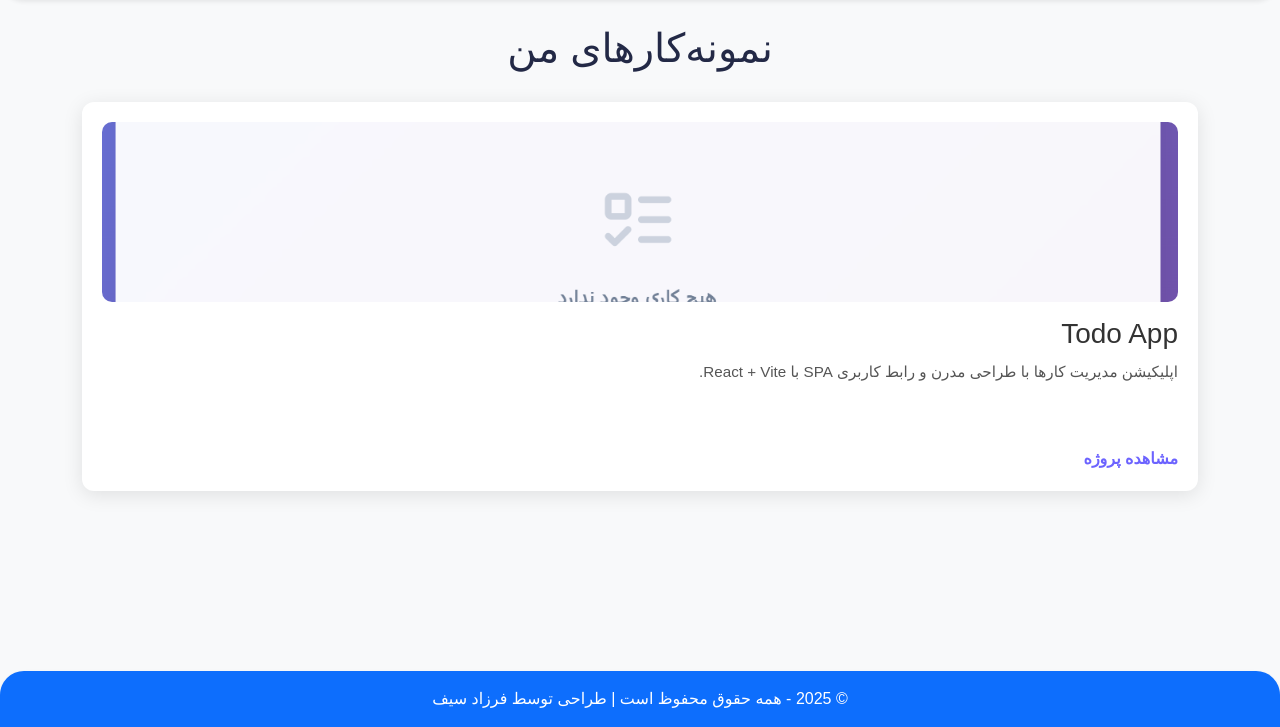
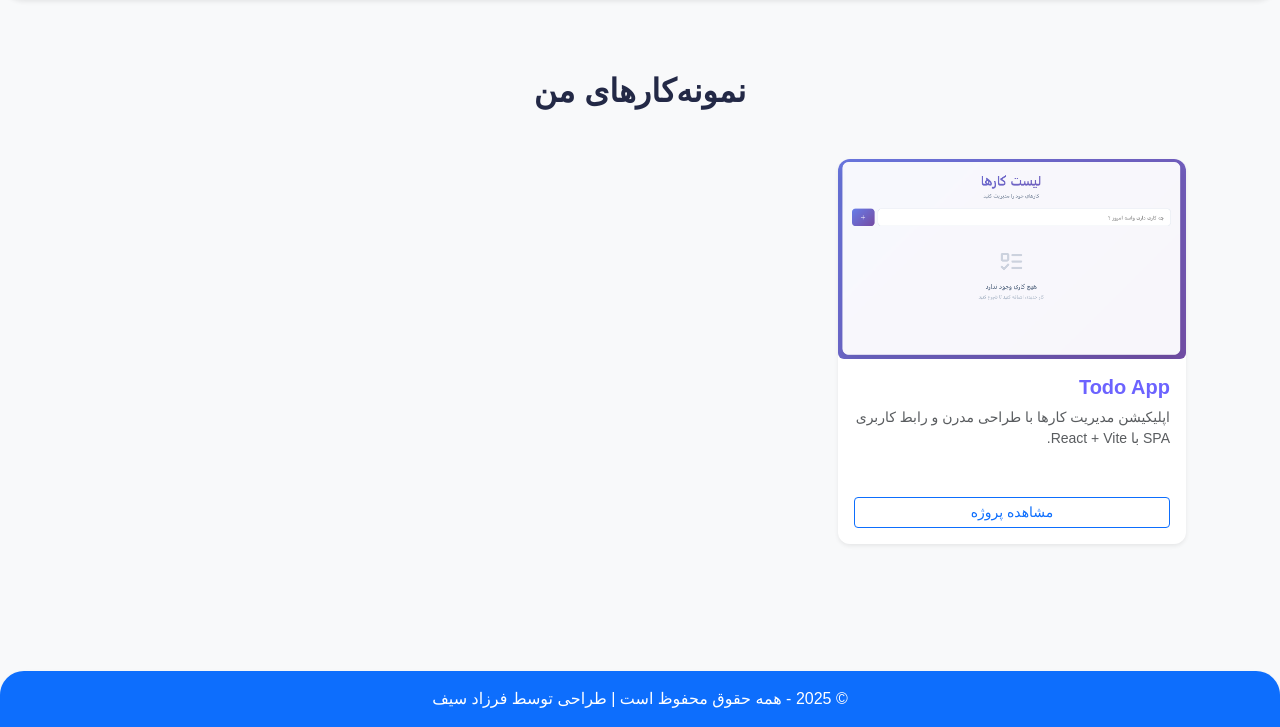
Before and after one commit to Fiesdazraf/safecode, a Django app: page /portfolio/ in a window 1280 px wide. Shown: the part 73-800 px from the top of the page. Run offline with Django 5.2, Linux system fonts and the light colour scheme; data comes from the database, SQL or seed files in the repository; both versions use the stored data as it was after the commit; some web fonts are replaced.

Commit message:
changin porfolio style

```diff
--- a/main/static/main/style.css
+++ b/main/static/main/style.css
@@ -281,50 +281,27 @@ footer, .site-footer {
 }
 
 .portfolio-card {
-    background: white;
-    border-radius: 12px;
-    box-shadow: 0 4px 20px rgba(0,0,0,0.1);
-    padding: 20px;
-    transition: transform 0.3s ease, box-shadow 0.3s ease;
-    cursor: pointer;
+  transition: transform 0.2s ease, box-shadow 0.3s ease;
+  border-radius: 12px;
+  overflow: hidden;
 }
 
 .portfolio-card:hover {
-    transform: translateY(-8px);
-    box-shadow: 0 8px 30px rgba(0,0,0,0.15);
+  transform: translateY(-5px);
+  box-shadow: 0 8px 20px rgba(0,0,0,0.1);
 }
 
-.portfolio-card img {
-    width: 100%;
-    height: 180px;
-    object-fit: cover;
-    border-radius: 10px;
-    margin-bottom: 15px;
+.img-wrapper {
+  max-height: 200px;
+  overflow: hidden;
 }
 
-.portfolio-card h3 {
-    margin-bottom: 10px;
-    color: #333;
+.img-wrapper img {
+  object-fit: cover;
+  width: 100%;
+  height: 100%;
 }
 
-.portfolio-card p {
-    color: #555;
-    font-size: 0.95rem;
-    min-height: 60px;
-}
-
-.portfolio-card a {
-    display: inline-block;
-    margin-top: 10px;
-    color: #6c63ff;
-    text-decoration: none;
-    font-weight: bold;
-    transition: color 0.3s ease;
-}
-
-.portfolio-card a:hover {
-    color: #574bff;
-}
 
 /* بلاگ - لیست مطالب */
 .social-btn {
--- a/main/templates/main/portfolio.html
+++ b/main/templates/main/portfolio.html
@@ -1,40 +1,30 @@
-{% extends "main/base.html" %}
+{% extends 'main/base.html' %}
+{% load static %}
 
 {% block title %}نمونه‌کارها{% endblock %}
 
 {% block content %}
-<div class="content-area">
-    <h1 style="text-align: center;">نمونه‌کارهای من</h1>
-
-    {% if items %}
-        <div class="portfolio-grid">
-            {% for item in items %}
-                <div class="portfolio-card">
-                    <img src="{{ item.image.url }}" alt="{{ item.title }}">
-                    <h3>{{ item.title }}</h3>
-                    <p>{{ item.description|linebreaksbr }}</p>
-                    {% if item.project_url %}
-                        <a href="{{ item.project_url }}" target="_blank" rel="noopener">مشاهده پروژه</a>
-                    {% endif %}
-                </div>
-            {% endfor %}
+<section class="container py-5">
+  <h2 class="text-center fw-bold mb-5">نمونه‌کارهای من</h2>
+  <div class="row g-4">
+    {% for item in items %}
+    <div class="col-12 col-sm-6 col-lg-4">
+      <div class="card h-100 shadow-sm border-0 portfolio-card">
+        <div class="img-wrapper">
+          <img src="{{ item.image.url }}" class="card-img-top rounded" alt="{{ item.title }}">
         </div>
-    {% else %}
-        <div class="empty-portfolio">
-            <img src="https://cdn-icons-png.flaticon.com/512/4076/4076549.png" alt="No Projects Yet">
-            <h2>هنوز نمونه‌کاری ثبت نشده است</h2>
-            <p>به زودی پروژه‌های حرفه‌ای و خلاقانه در این بخش قرار خواهد گرفت!</p>
+        <div class="card-body d-flex flex-column">
+          <h5 class="card-title fw-bold">{{ item.title }}</h5>
+          <p class="card-text text-muted small">{{ item.description|truncatechars:100 }}</p>
+          {% if item.project_url %}
+          <a href="{{ item.project_url }}" class="btn btn-sm btn-outline-primary mt-auto" target="_blank">مشاهده پروژه</a>
+          {% endif %}
         </div>
-
-        <div id="todo" class="portfolio-item card mb-4">
-            <img src="{{ item.image.url }}" class="card-img-top" alt="{{ item.title }}">
-            <div class="card-body">
-                <h5 class="card-title">{{ item.title }}</h5>
-                <p class="card-text">{{ item.description }}</p>
-                <a href="{{ item.project_url }}" target="_blank" class="btn btn-sm btn-primary">مشاهده</a>
-            </div>
-        </div>
-
-    {% endif %}
-</div>
+      </div>
+    </div>
+    {% empty %}
+    <div class="text-center text-muted">هیچ نمونه‌کاری ثبت نشده است.</div>
+    {% endfor %}
+  </div>
+</section>
 {% endblock %}
```
Also changed, not shown: db.sqlite3, media/portfolio_images/todo-preview_2S6HpnR.png (added), media/portfolio_images/todo-preview_cwc9bOw.png (added).
